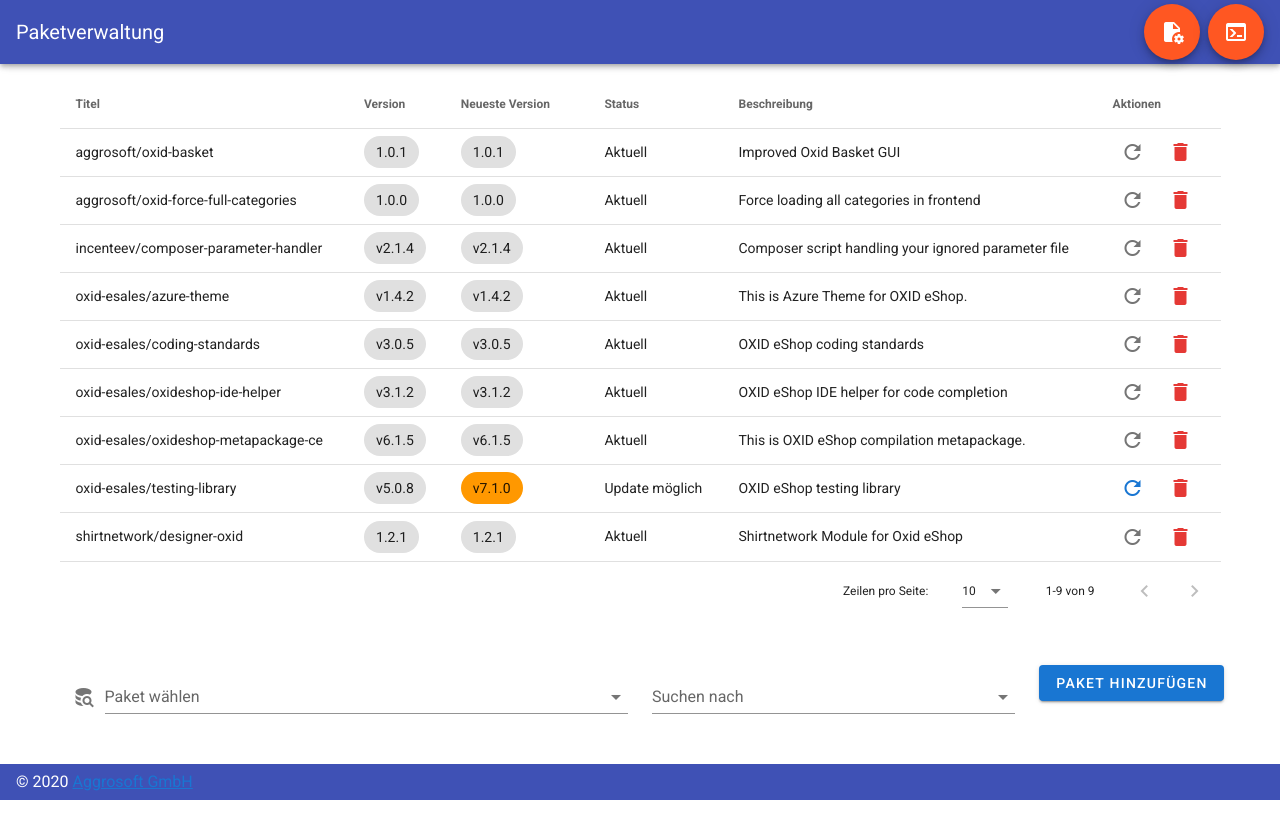
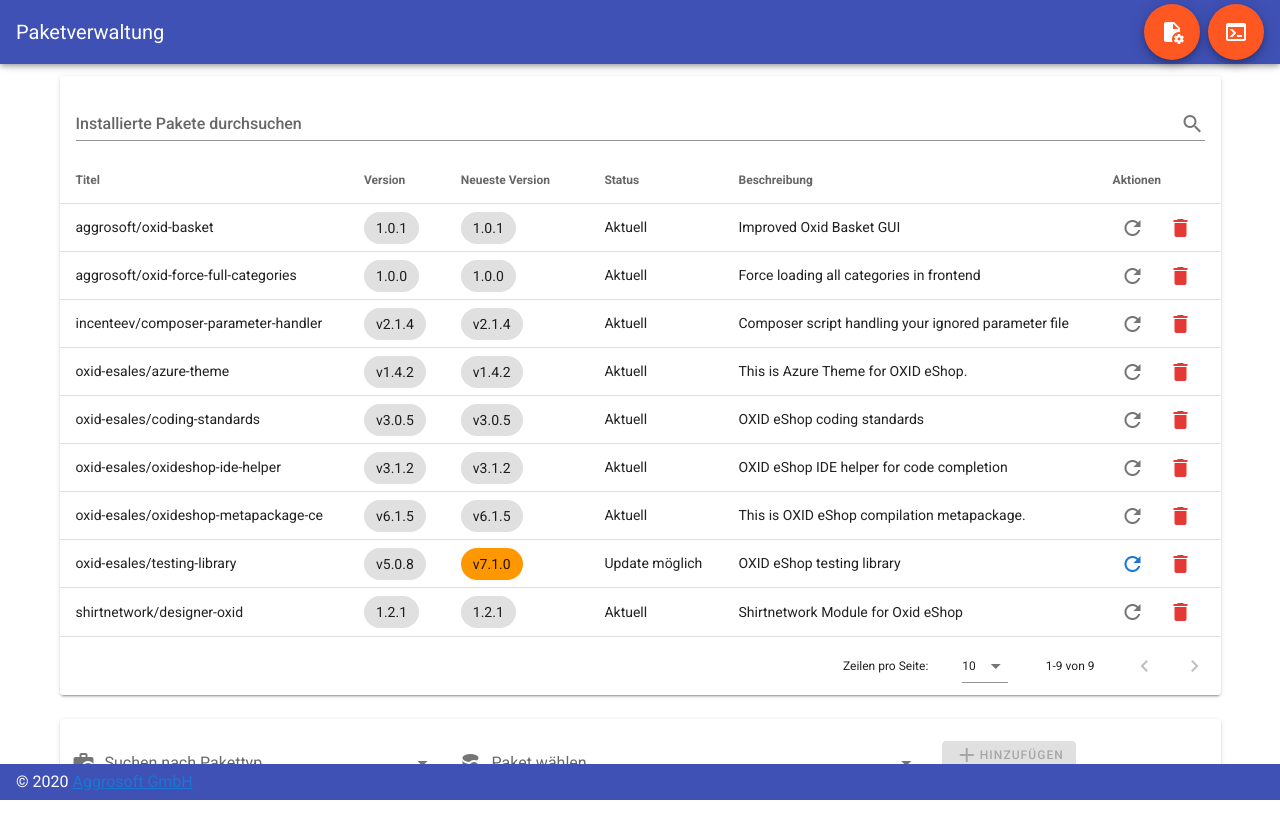
Before and after one commit to aggrosoft/oxid-composer-manager, a Vue app in the folder vue/: page / in a window 1280 px wide. Before the commit the page ends 800 px from the top, so only its background shows below. Built offline with nearby package versions, Linux system fonts and the light colour scheme.

Commit message:
improve package search and list gui

```diff
--- a/vue/src/components/PackageForm.vue
+++ b/vue/src/components/PackageForm.vue
@@ -1,9 +1,22 @@
 <template>
+  <v-card>
   <v-form>
-    <v-container>
-      <v-row>
+    <v-container fluid>
+      <v-row align="center">
         <v-col
-            cols="6"
+            cols="4"
+        >
+          <v-select
+              label="Suchen nach Pakettyp"
+              :items="packageTypes"
+              v-model="packageType"
+              prepend-icon="mdi-briefcase-search"
+              return-object
+              hide-details
+          />
+        </v-col>
+        <v-col
+            cols="5"
         >
           <v-autocomplete
               v-model="selectedPackage"
@@ -18,6 +31,8 @@
               placeholder="Geben Sie den Paketnamen ein um zu Suchen"
               prepend-icon="mdi-database-search"
               :return-object="false"
+              clearable
+              hide-details
           >
             <template v-slot:item="data">
               <template v-if="typeof data.item !== 'object'">
@@ -32,27 +47,21 @@
             </template>
           </v-autocomplete>
         </v-col>
-        <v-col
-            cols="4"
-        >
-          <v-select
-            label="Suchen nach"
-            :items="packageTypes"
-            v-model="packageType"
-            return-object
-          />
-        </v-col>
-        <v-col cols="2">
+        <v-col cols="3">
           <v-btn
             color="primary"
             @click="clickAddPackage"
+            :disabled="!selectedPackage"
+            small
             >
-            Paket hinzufügen
+            <v-icon>mdi-plus</v-icon>
+            Hinzufügen
           </v-btn>
         </v-col>
       </v-row>
     </v-container>
   </v-form>
+  </v-card>
 </template>
 
 <script>
@@ -72,7 +81,7 @@
       packageTypes: [
         {text: 'Module', value: 'oxideshop-module'},
         {text: 'Themes', value: 'oxideshop-theme'},
-        {text: 'Alles', value: ''},
+        {text: 'Alle Pakettypen', value: ''},
       ]
     }),
 
--- a/vue/src/components/PackageList.vue
+++ b/vue/src/components/PackageList.vue
@@ -1,9 +1,19 @@
 <template>
-  <div>
+  <v-card>
+    <v-card-title>
+      <v-text-field
+          v-model="search"
+          append-icon="mdi-magnify"
+          label="Installierte Pakete durchsuchen"
+          single-line
+          hide-details
+      ></v-text-field>
+    </v-card-title>
     <v-data-table
       :items="packages"
       :headers="headers"
       :loading="loading"
+      :search="search"
       >
       <template v-slot:item.version="{item}">
         <v-chip>
@@ -34,7 +44,7 @@
       </template>
     </v-data-table>
     <ConfirmDialog ref="confirm" />
-  </div>
+  </v-card>
 </template>
 
 <script>
@@ -71,6 +81,7 @@
         },
         { text: 'Aktionen', value: 'action', sortable: false },
       ],
+      search: ''
     }),
     computed: {
       ...mapGetters(['packages', 'loading'])
```
